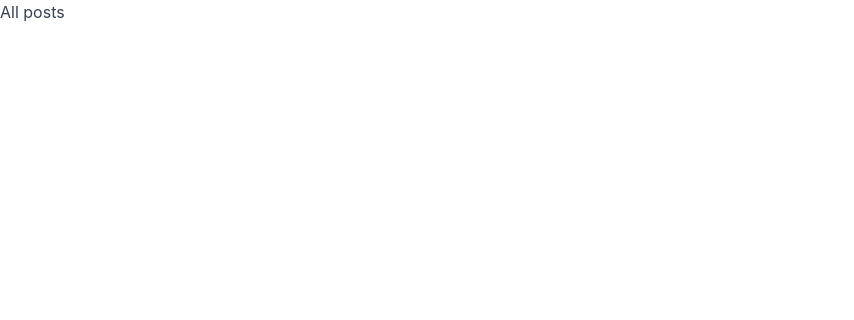
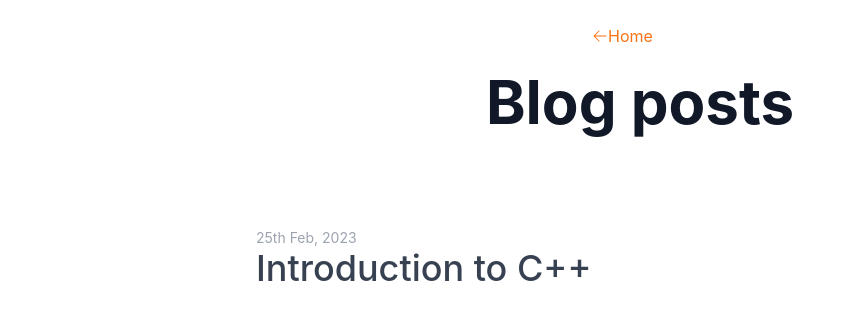
Before and after one commit to sundaray/tusar-nextjs-blog, a Next.js app: page /blog in a window 1280 px wide. Shown: the top 320 px of the page, without its empty margins (0-854 px from the left). Built offline with nearby package versions, Linux system fonts and the light colour scheme.

Commit message:
added the blog page

```diff
--- a/src/pages/blog/index.js
+++ b/src/pages/blog/index.js
@@ -1,7 +1,44 @@
 import React from "react";
+import Link from "next/link";
+import { ArrowLeftIcon } from "@heroicons/react/24/solid";
+import { motion } from "framer-motion";
+
+const posts = [
+  {
+    title: "Introduction to C++",
+    url: "first-blog",
+    category: "C++",
+    date: "25th Feb, 2023",
+  },
+];
 
 const index = () => {
-  return <div>All posts</div>;
+  return (
+    <div className="w-11/12 md:w-3/5 m-auto">
+      <Link
+        href="/"
+        className="w-24 all-posts-link flex items-center m-auto mt-6"
+      >
+        <ArrowLeftIcon className="arrow-left w-4 h-4 text-orange-500" />
+        <p className="text-orange-500">Home</p>
+      </Link>
+      <h1 className="text-4xl md:text-6xl text-gray-900 text-center font-bold mt-6 mb-24">
+        Blog posts
+      </h1>
+      <div className="m-auto">
+        {posts.map(({ title, url, date }) => (
+          <div key={title}>
+            <p className="text-gray-400 text-sm">{date}</p>
+            <Link href={`/blog/${url}`}>
+              <h2 className="text-gray-700 text-2xl md:text-4xl font-medium">
+                {title}
+              </h2>
+            </Link>
+          </div>
+        ))}
+      </div>
+    </div>
+  );
 };
 
 export default index;
```
